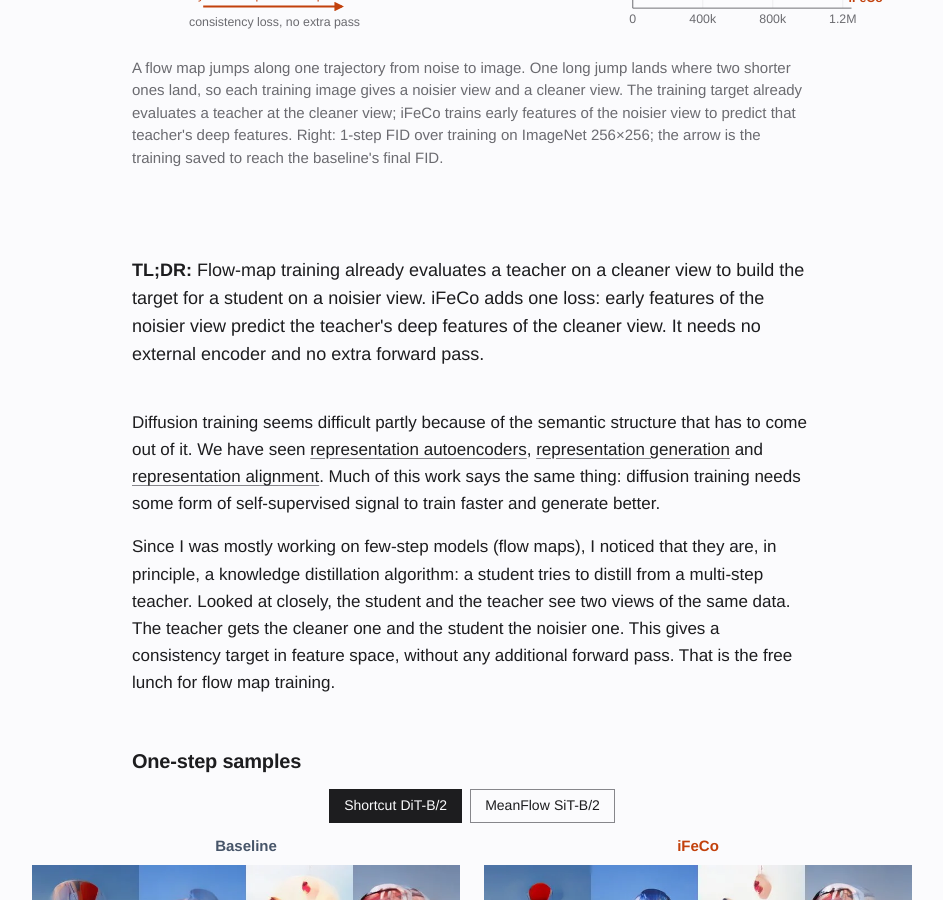
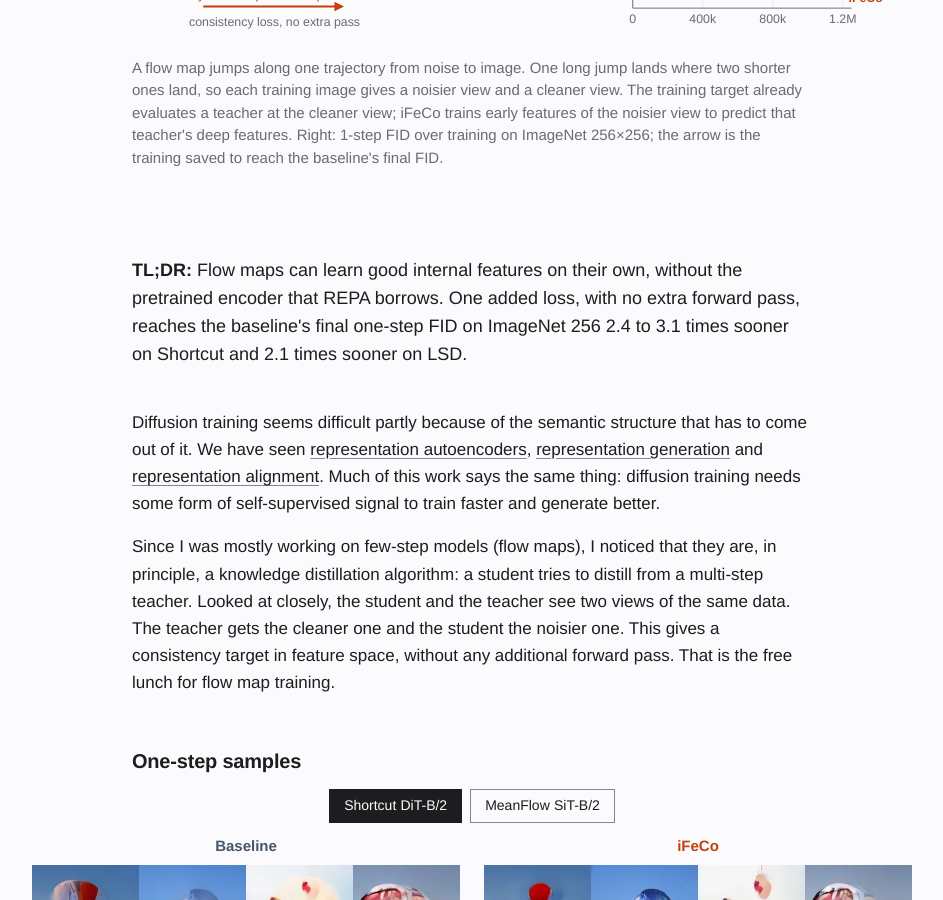
Before and after one commit to rabiulcste/rabiulcste.github.io, a Jekyll site: the page built from ifeco-flow-maps/index.html, in a window 1280 px wide and 900 px high, scrolled down 671 px. Shown: the whole window, without its empty margins (168-1111 px from the left). Built offline with Jekyll 4.4.1, drawn with Linux system fonts in a browser that asks for light colours.

Commit message:
ifeco: result-first TL;DR

```diff
--- a/ifeco-flow-maps/index.html
+++ b/ifeco-flow-maps/index.html
@@ -227,7 +227,7 @@ bibtex: |
 </section>
 
 <section id="tldr">
-    <p class="tldr"><strong>TL;DR:</strong> Flow-map training already evaluates a teacher on a cleaner view to build the target for a student on a noisier view. iFeCo adds one loss: early features of the noisier view predict the teacher's deep features of the cleaner view. It needs no external encoder and no extra forward pass.</p>
+    <p class="tldr"><strong>TL;DR:</strong> Flow maps can learn good internal features on their own, without the pretrained encoder that REPA borrows. One added loss, with no extra forward pass, reaches the baseline's final one-step FID on ImageNet 256 2.4 to 3.1 times sooner on Shortcut and 2.1 times sooner on LSD.</p>
 </section>
 
 <section id="context" class="intro">
```
